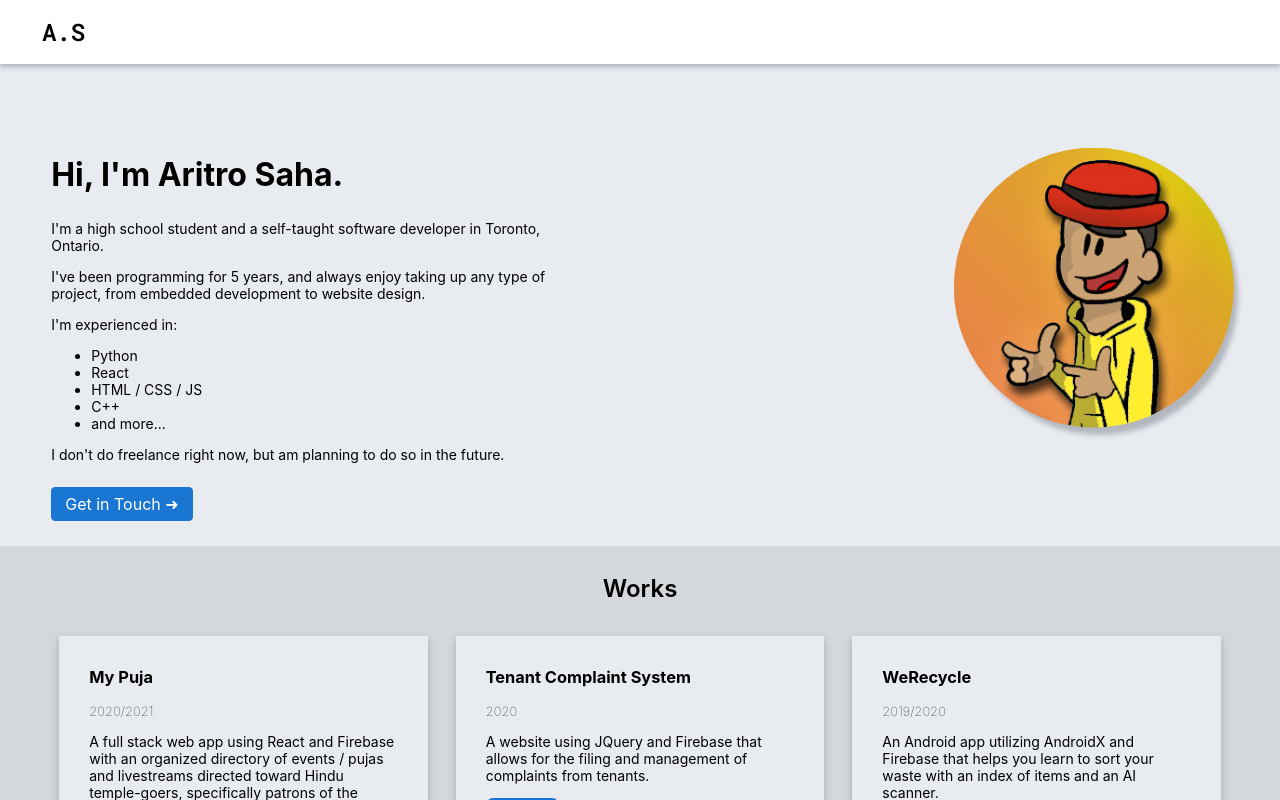
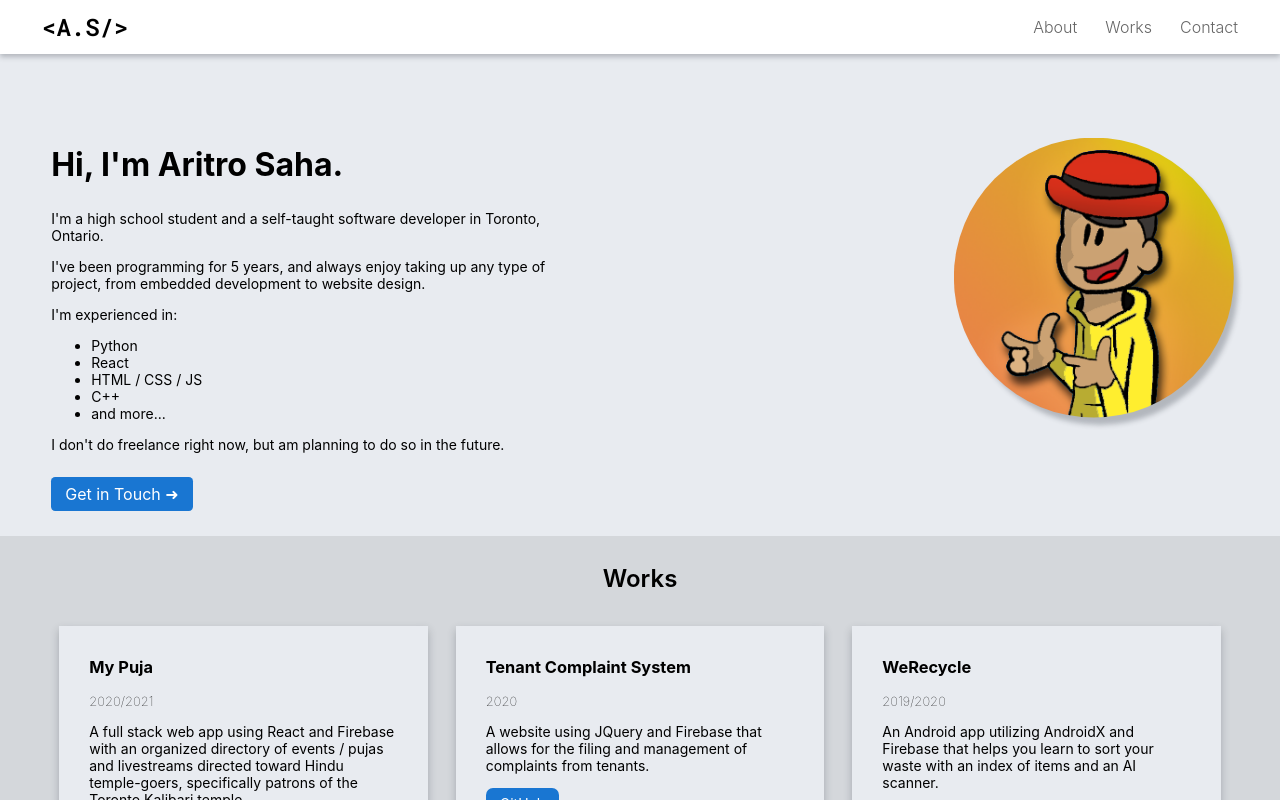
Before and after one commit to AritroSaha10/portfolio-template, a React (Create React App) app: page / in a window 1280 px wide. Shown: the top 800 px of the page. Built offline with nearby package versions, Linux system fonts and the light colour scheme.

Commit message:
fixed header

```diff
--- a/src/components/header.jsx
+++ b/src/components/header.jsx
@@ -3,30 +3,30 @@ import React from 'react';
 import "../styles/header.css";
 
 const links = [
-    /* TODO: Integrate this
     {
         name: "About",
-        link: "#"
+        link: "#about"
     },
     {
         name: "Works",
-        link: "#"
+        link: "#works"
     },
+    /*
     {
         name: "Blog",
         link: "#"
     },
+    */
     {
         name: "Contact",
-        link: "#"
+        link: "#contact"
     }
-    */
 ];
 
 function Header() {
     return (
         <header>
-            <div className="logo">A.S</div>
+            <div className="logo">&#60;A.S/&#62;</div>
             <nav className="items">
                 {links.map(({ name, link }) => (
                     <p>
--- a/src/styles/header.css
+++ b/src/styles/header.css
@@ -5,7 +5,7 @@ header {
     justify-content: space-between;
     padding-left: 3rem;
     padding-right: 2rem;
-    height: 64px;
+    height: 54px;
     background-color: white;
     position: sticky;
     top: 0;
```
